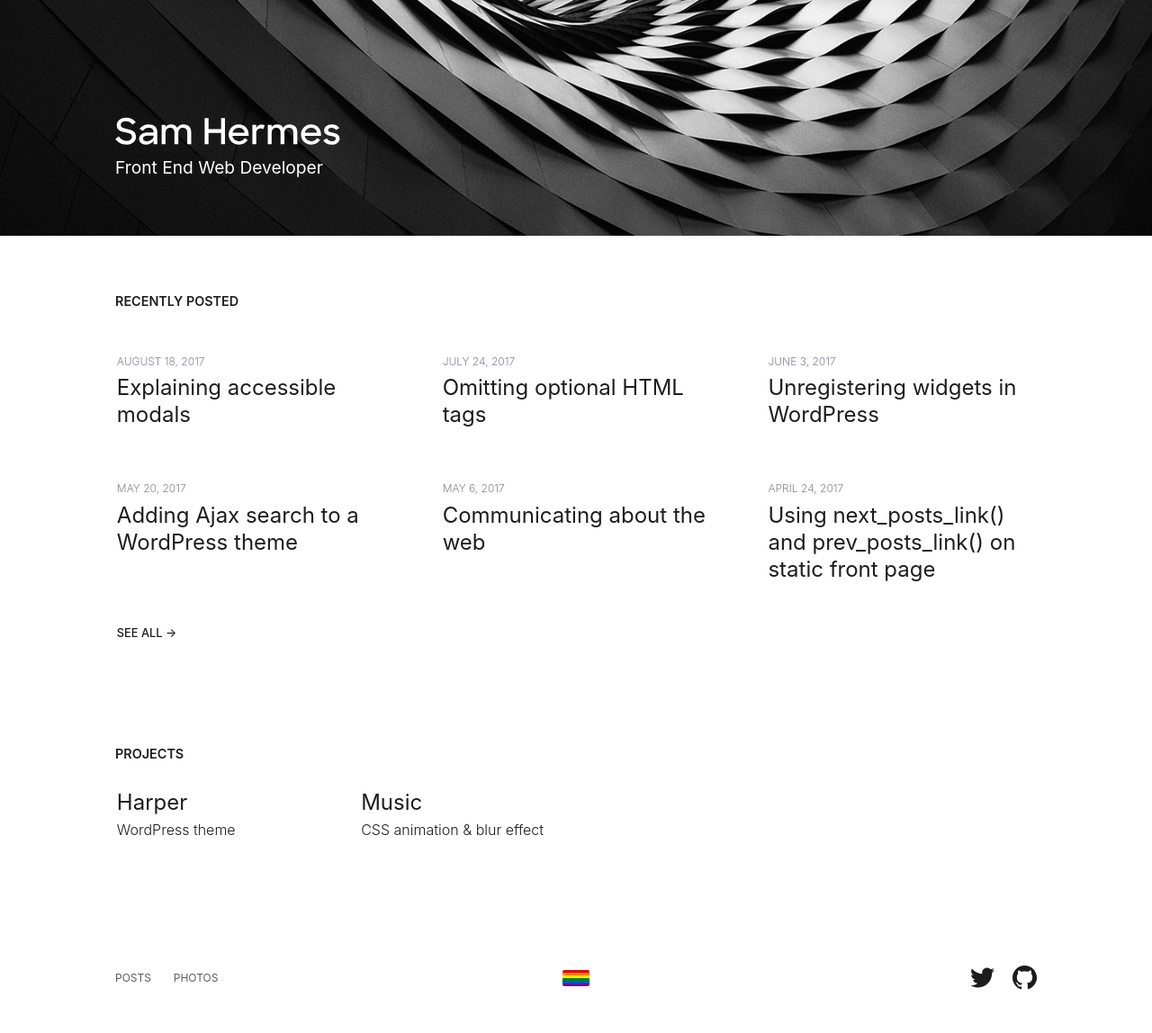
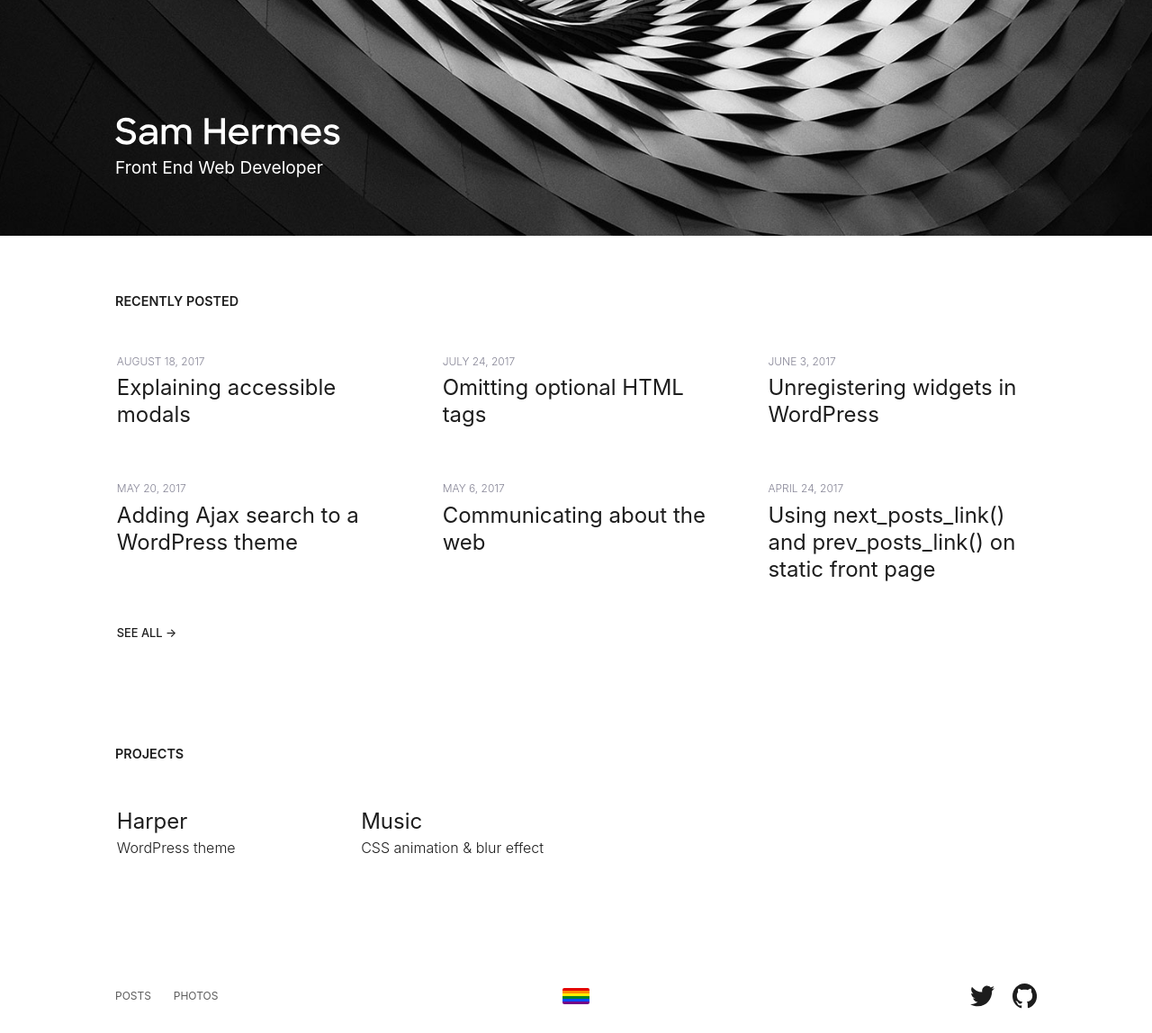
Before and after one commit to samhermes/samhermes.github.io, a Jekyll site: the page built from index.md, in a window 1280 px wide. Shown: the whole page at 90% size. Built offline with Jekyll 4.4.1, drawn with Linux system fonts in a browser that asks for light colours.

Commit message:
Remove adjusted margin from projects heading

```diff
--- a/_sass/_home.scss
+++ b/_sass/_home.scss
@@ -145,12 +145,6 @@
 }
 
 .home .project-list {
-  @media screen and (min-width: 28.125em) {
-    h2 {
-      margin: 0 0 3%;
-    }
-  }
-
   li {
     @media screen and (min-width: 45em) {
       width: 27.3333%;
```
